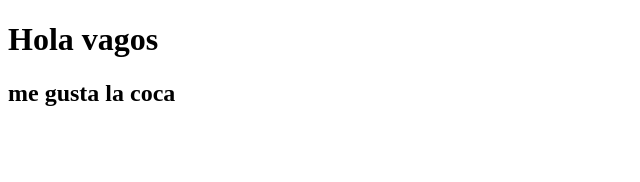
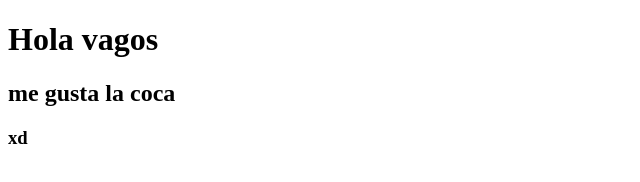
Before and after one commit to EstebanCardozo12/coffe-shop-puebagit.github.io, a plain HTML site: page index.html in a window 1280 px wide. Shown: the full height of the page, 0-640 px from the left. Drawn offline with Linux system fonts and the light colour scheme.

Commit message:
intento de commit

```diff
--- a/index.html
+++ b/index.html
@@ -9,5 +9,6 @@
 <body>
     <h1>Hola vagos</h1>
     <h2>me gusta la coca</h2>
+    <h3>xd</h3>
 </body>
 </html>
```
